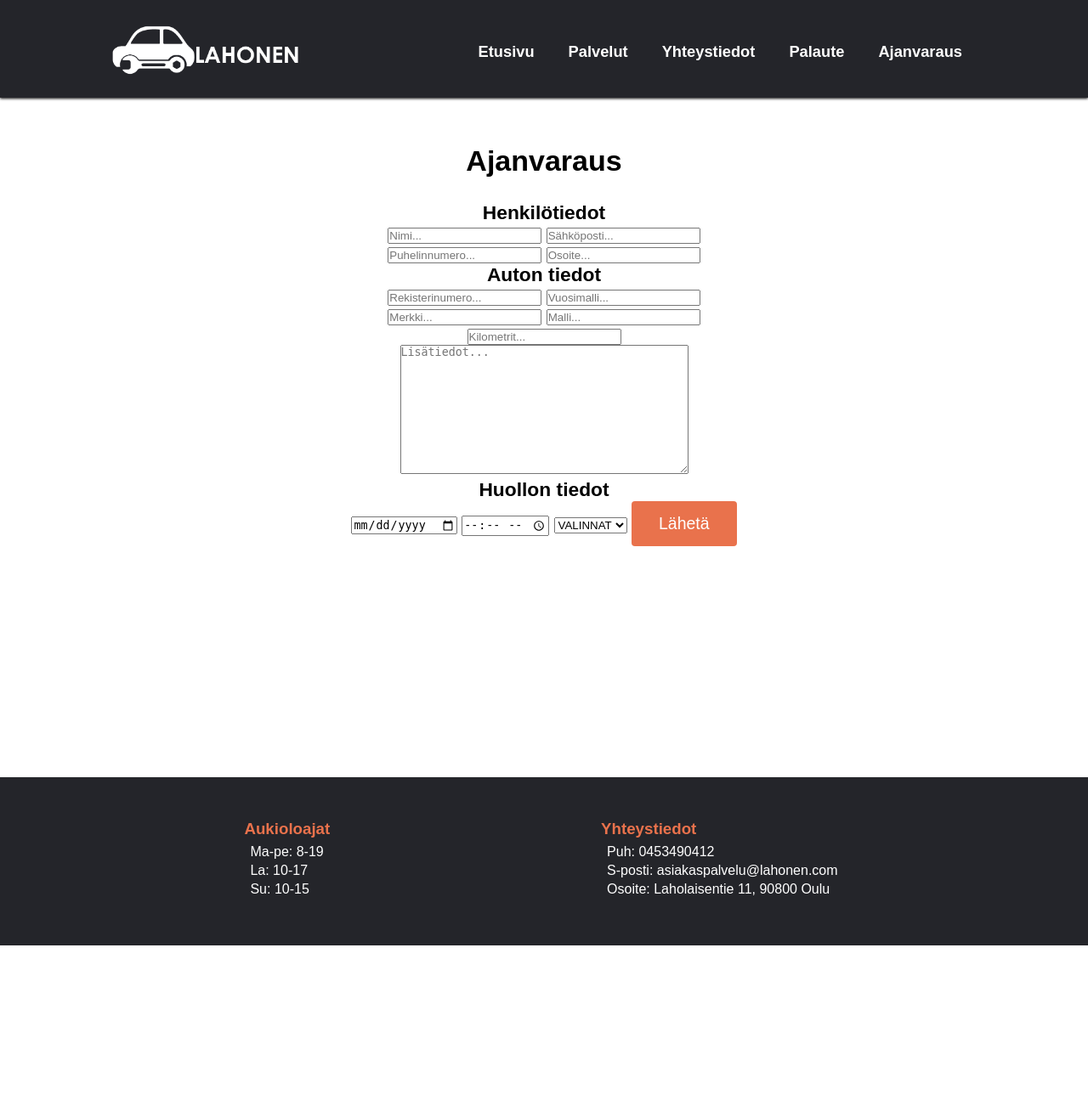
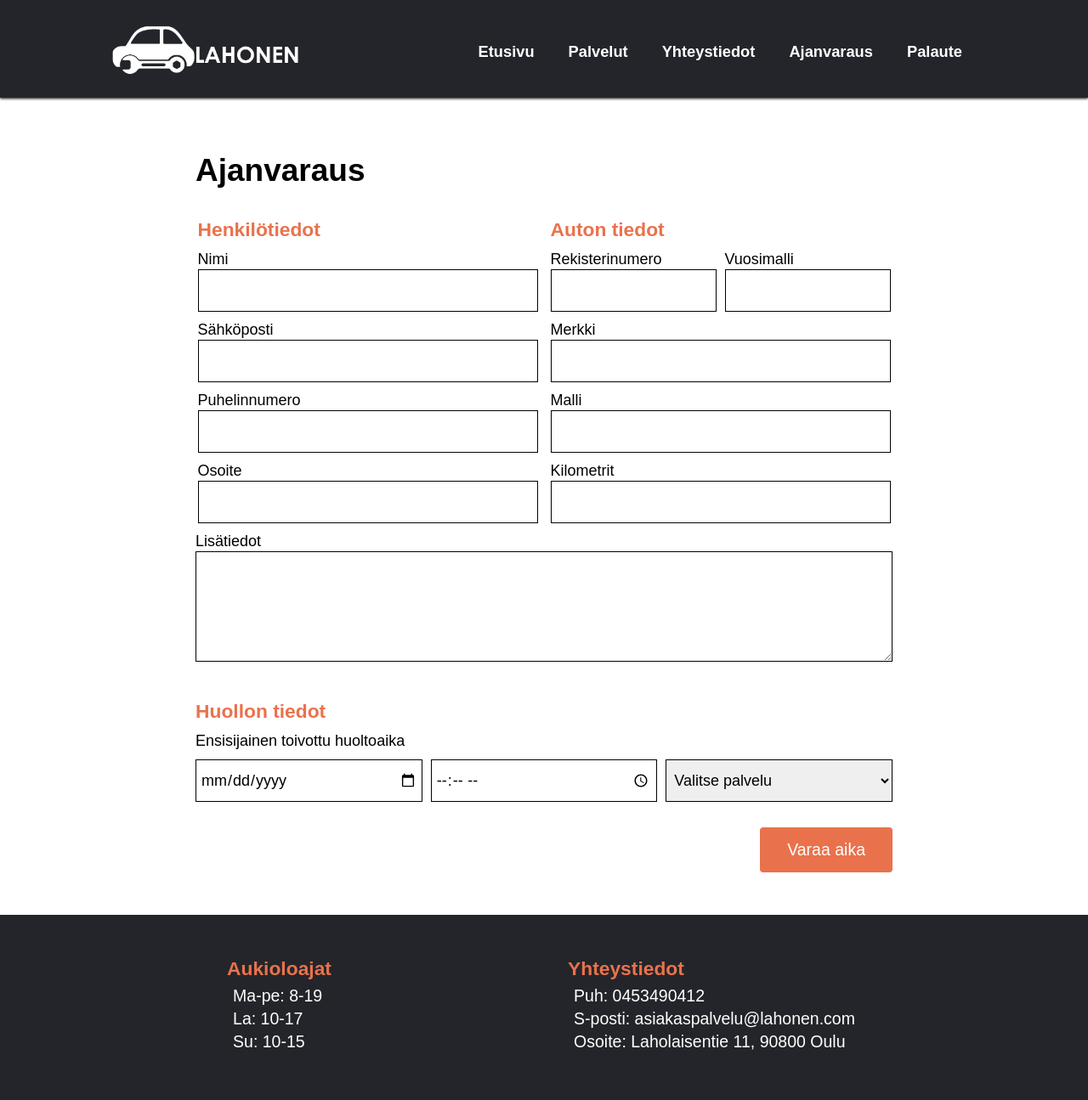
Before and after one commit to KaritaLaine/Autokorjaamo, a Django app: page /ajanvaraus/ in a window 1280 px wide. Shown: the whole page at 85% size. Before the commit the page ends 1113 px from the top, so only its background shows below. Run offline with Django 3.2, Linux system fonts and the light colour scheme; data that the repository does not hold is empty.

Commit message:
ajanvaraus, pls fix palautesivu

```diff
--- a/autokorjaamo/base/forms.py
+++ b/autokorjaamo/base/forms.py
@@ -13,9 +13,9 @@ class PalauteLomake(forms.ModelForm):
             'palaute': ''
         }
         widgets = {
-            'nimi': forms.TextInput(attrs={'placeholder': 'Nimi...', 'class': 'palaute_nimi'}),
-            'palaute': forms.Textarea(attrs={'placeholder': 'Anna palautetta...', 'class': 'palaute_textarea'}),
-            'sposti': forms.EmailInput(attrs={'placeholder': 'Sähköposti...', 'class': 'palaute_sposti'})
+            'nimi': forms.TextInput(attrs={'class': 'av-nimi av-form-elem'}),
+            'palaute': forms.Textarea(attrs={'class': 'av-palaute av-form-elem'}),
+            'sposti': forms.EmailInput(attrs={'class': 'av-sposti av-form-elem'})
         }
 
 
@@ -39,16 +39,16 @@ class ajanvaraus(forms.ModelForm):
         }
 
         widgets = {
-            'nimi': forms.TextInput(attrs={'placeholder': 'Nimi...', 'class': 'av-nimi'}),
-            'sposti': forms.EmailInput(attrs={'placeholder': 'Sähköposti...', 'class': 'av-sposti', 'type':'email'}),
-            'puh': forms.TextInput(attrs={'placeholder': 'Puhelinnumero...', 'class': 'av-puh', 'type':'tel'}),
-            'osoite': forms.TextInput(attrs={'placeholder': 'Osoite...', 'class': 'av-osoite'}),
-            'rekisterinumero': forms.TextInput(attrs={'placeholder': 'Rekisterinumero...', 'class': 'av-rekisterinumero'}),
-            'vuosimalli': forms.NumberInput(attrs={'placeholder': 'Vuosimalli...', 'class': 'av-vuosimalli', 'type':'number', 'min':'1'}),
-            'merkki': forms.TextInput(attrs={'placeholder': 'Merkki...', 'class': 'av-merkki'}),
-            'malli': forms.TextInput(attrs={'placeholder': 'Malli...', 'class': 'av-malli'}),
-            'kilometrit': forms.NumberInput(attrs={'placeholder': 'Kilometrit...', 'class': 'av-kilometrit', 'type':'number', 'min':'1'}),
-            'lisatiedot': forms.Textarea(attrs={'placeholder': 'Lisätiedot...', 'class': 'av-lisatiedot'}),
-            'pvm': forms.DateInput(attrs={'placeholder': 'Päivämäärä...', 'class': 'av-pvm', 'type':'date'}),
-            'klo': forms.TimeInput(attrs={'placeholder': 'Kellonaika...', 'class': 'av-klo', 'type':'time'}),
+            'nimi': forms.TextInput(attrs={'class': 'av-nimi av-form-elem'}),
+            'sposti': forms.EmailInput(attrs={'class': 'av-sposti av-form-elem', 'type':'email'}),
+            'puh': forms.TextInput(attrs={'class': 'av-puh av-form-elem', 'type':'tel'}),
+            'osoite': forms.TextInput(attrs={'class': 'av-osoite av-form-elem'}),
+            'rekisterinumero': forms.TextInput(attrs={'class': 'av-rekisterinumero av-form-elem'}),
+            'vuosimalli': forms.NumberInput(attrs={'class': 'av-vuosimalli av-form-elem', 'type':'number', 'min':'1'}),
+            'merkki': forms.TextInput(attrs={'class': 'av-merkki av-form-elem'}),
+            'malli': forms.TextInput(attrs={'class': 'av-malli av-form-elem'}),
+            'kilometrit': forms.NumberInput(attrs={'class': 'av-kilometrit av-form-elem', 'type':'number', 'min':'1'}),
+            'lisatiedot': forms.Textarea(attrs={'class': 'av-form-elem av-lisatiedot'}),
+            'pvm': forms.DateInput(attrs={'class': 'av-pvm av-form-elem', 'type':'date'}),
+            'klo': forms.TimeInput(attrs={'class': 'av-klo av-form-elem', 'type':'time', "min":"10:00", "max":"17:00"}),
         }
--- a/autokorjaamo/base/static/base.css
+++ b/autokorjaamo/base/static/base.css
@@ -261,13 +261,16 @@ footer li {
 
 .keskita {
   display: flex;
-  flex-wrap: wrap;
+  flex: 1;
+  overflow: auto;
   justify-content:center;
   align-items: center;
-  margin: auto;
-  max-width: 500px;
-  width: 100%;
-  text-align: center;
+  height: 82vh;
+}
+
+.palauteotsikko {
+  margin-bottom: 20px;
+  font-size: 37px;
 }
 
 .palaute_painike {
@@ -277,10 +280,6 @@ footer li {
   color: white;
   padding: 15px 32px;
   text-decoration: none;
-  display: inline-block;
-  font-size: 16px;
-  cursor: pointer;
-  margin-bottom: 20px;
   font-size: 19.5px;
 }
 
@@ -293,8 +292,7 @@ footer li {
 #palauteotsikko {
   font-family: "Montserrat", sans-serif;
   font-size: 34px;
-  margin-top: 30px;
-  margin-bottom: 8px;
+  width: 100%;
 }
 
 .palaute_nimi {
@@ -335,6 +333,107 @@ footer li {
   color: white;
 }
 
+/* AJANVARAUSSIVU */
+
+.kiitos {
+  display:flex;
+  justify-content: center;
+  align-items: center;
+  padding-top: 20px;
+  flex-wrap: wrap;
+  height: 80vh;
+  width: 100%;
+}
+
+.av-form-elem {
+  width: 100%;
+  height: 50px;
+  padding: 12px 5px;
+  border: 1px solid black;
+  font-size: 18px;
+  font-family: "Montserrat", sans-serif;
+}
+
+.av-lisatiedot {
+  height: 130px;
+}
+
+.henk-wrapper {
+  display:flex;
+  flex-wrap: wrap;
+  width: 400px;
+  gap: 10px;
+}
+
+.auto-wrapper {
+  display:flex;
+  flex-wrap: wrap;
+  width: 400px;
+  gap: 10px;
+}
+
+.huolto-wrapper {
+  display:flex;
+  flex-wrap: wrap;
+  width: 100%;
+  gap: 10px;
+}
+
+.huolto-wrapper .av-form-elem {
+  width: 100px;
+  flex-grow: 1;
+}
+
+.huolto-wrapper h3 {
+  align-self: center;
+  justify-self: center;
+  margin-top: 30px;
+}
+
+.keskita2 h3 {
+  width: 100%;
+  color: #E9724C;
+}
+
+.keskita2 p {
+  width:100%;
+  font-size: 18px;
+  padding: 1px 0;
+}
+
+.keskita2 form {
+  display:flex;
+  flex-wrap: wrap;
+  width: 820px;
+  justify-content: space-around;
+  align-items: flex-start;
+  margin:auto;
+  gap: 10px;
+}
+
+.keskita2 .palaute_painike {
+  margin-top: 20px;
+  margin-bottom: 50px;
+  margin-left: auto;
+}
+
+#av-otsikko {
+  align-self: flex-start;
+  justify-self: flex-start;
+  margin-top: 40px;
+  margin-bottom: 5px;
+  font-size: 37px;
+  width: 100%
+}
+
+.rekisterinumero-p, .vuosimalli-p{
+  width: 195px !important;
+}
+
+
+.merkki-p, .malli-p, .kilometrit-p, .lt-p, .nimi-p, .sp-p, .puh-p, .osoite-p{
+  width: 100%;
+}
 
 /* MOBIILIOPTIMOINTI */
 @media only screen and (max-width: 900px){
--- a/autokorjaamo/base/templates/ajanvaraus.html
+++ b/autokorjaamo/base/templates/ajanvaraus.html
@@ -5,48 +5,75 @@
 {% block body %}
 
 <body>
-        <div class="keskita">
-        <h1 id="palauteotsikko">Ajanvaraus</h1>
+    <div class="keskita2">
     {% if submitted %}
-            <p>Kiitos ajanvarauksesta!</p>
+        <h1 class="kiitos">Kiitos ajanvarauksesta!</h1>
     {% else %}
 
     <form action="" method=POST>
+    <h1 id="av-otsikko">Ajanvaraus</h1>
+
+    <div class="henk-wrapper">
     <h3> Henkilötiedot </h3>
         {% csrf_token %}
-            {{ form.nimi }}
-            {{ form.sposti }}
-            {{ form.puh }}
-            {{ form.osoite }}
+    <div class="nimi-p">
+            <p>Nimi</p>
+            {{ form.nimi }}</div>
+    <div class="sp-p">
+        <p>Sähköposti</p>
+        {{ form.sposti }} </div>
+    <div class="puh-p">
+        <p>Puhelinnumero</p>
+        {{ form.puh }} </div>
+    <div class="osoite-p">
+        <p>Osoite</p>
+        {{ form.osoite }} </div>
+    </div>
 
+    <div class="auto-wrapper">
     <h3> Auton tiedot </h3>
-            {{ form.rekisterinumero }}
-            {{ form.vuosimalli }}
-            {{ form.merkki }}
-            {{ form.malli }}
-            {{ form.kilometrit }}
-            {{ form.lisatiedot }}
 
+    <div class="rekisterinumero-p">
+        <p>Rekisterinumero</p>
+        {{ form.rekisterinumero }} </div>
+    <div class="vuosimalli-p">
+        <p>Vuosimalli</p>
+        {{ form.vuosimalli }} </div>
+    <div class="merkki-p">
+        <p>Merkki</p>
+        {{ form.merkki }} </div>
+    <div class="malli-p">
+        <p>Malli</p>
+        {{ form.malli }} </div>
+    <div class="kilometrit-p">
+        <p>Kilometrit</p>
+        {{ form.kilometrit }} </div>
+    </div>
+
+    <div class="lt-p">
+        <p>Lisätiedot</p>
+        {{ form.lisatiedot }} </div>
+
+    <div class = "huolto-wrapper">
     <h3> Huollon tiedot </h3>
+    <p>Ensisijainen toivottu huoltoaika</p>
         {{ form.pvm }}
         {{ form.klo }}
 
+
 <!-- Yritin vaan jotain, tohon alapuolelle pitäs tehä se dropdown lista -->
-            <select>
+    <select name="palvelu" id="palvelu" class="av-form-elem">
+        <option value="a">Valitse palvelu</option>
+        {% for palvelu in palvelut %}
+        <option value="b">{{palvelu.palvelu}}</option>
+        {% endfor %}
+    </select>
+    </div>
 
-                <option>VALINNAT</option>
-                {% for palvelu in palvelut %}
-                <option>{{palvelu.palvelu}}</option>
-                {% endfor %}
+    <input type="submit" value="Varaa aika" class="palaute_painike">
+    </form>
+    {% endif %}
 
-            </select>
-
-            <input type="submit" value="Lähetä" class="palaute_painike">
-
-        </form>
-
-        {% endif %}
-        </div>
 </body>
 
 {% endblock %}
--- a/autokorjaamo/base/templates/base.html
+++ b/autokorjaamo/base/templates/base.html
@@ -19,8 +19,8 @@
             <li><a href="{% url 'etusivu' %}">Etusivu</a></li>
             <li><a href="{% url 'palvelut' %}">Palvelut</a></li>
             <li><a href="{% url 'yhteystiedot' %}">Yhteystiedot</a></li>
+            <li><a href="{% url 'ajanvaraus' %}">Ajanvaraus</a></li>
             <li><a href="{% url 'palautelomake' %}">Palaute</a></li>
-            <li><a href="{% url 'ajanvaraus' %}">Ajanvaraus</a></li>
         </ul>
 
         <div class="menuburger">
@@ -30,8 +30,8 @@
             <li><a href="{% url 'etusivu' %}">Etusivu</a></li>
             <li><a href="{% url 'palvelut' %}">Palvelut</a></li>
             <li><a href="{% url 'yhteystiedot' %}">Yhteystiedot</a></li>
+            <li><a href="{% url 'ajanvaraus' %}">Ajanvaraus</a></li>
             <li><a href="{% url 'palautelomake' %}">Palaute</a></li>
-            <li><a href="{% url 'ajanvaraus' %}">Ajanvaraus</a></li>
         </ul>
     </nav>
 </header>
```
Also changed, not shown: autokorjaamo/base/templates/palautelomake.html (+11 -10 lines). Lines whose indentation alone changed are shown as unchanged.
